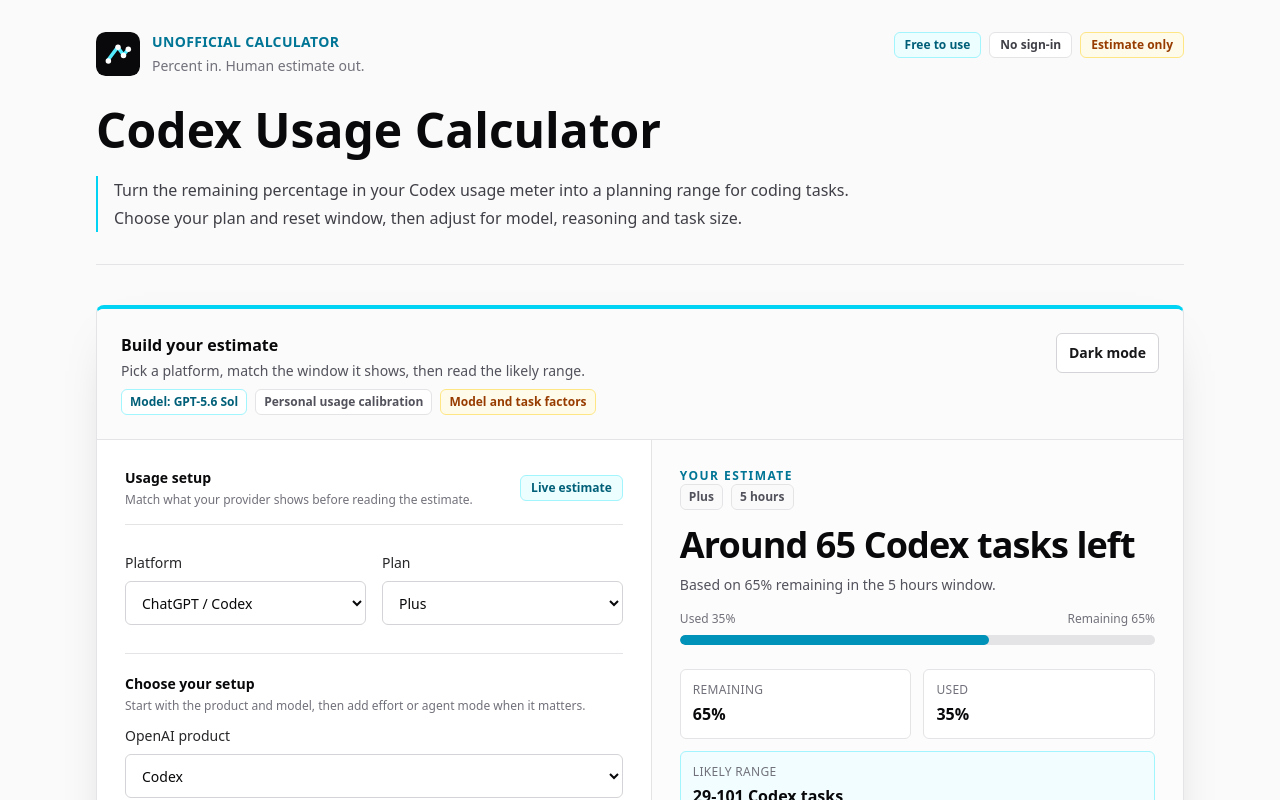
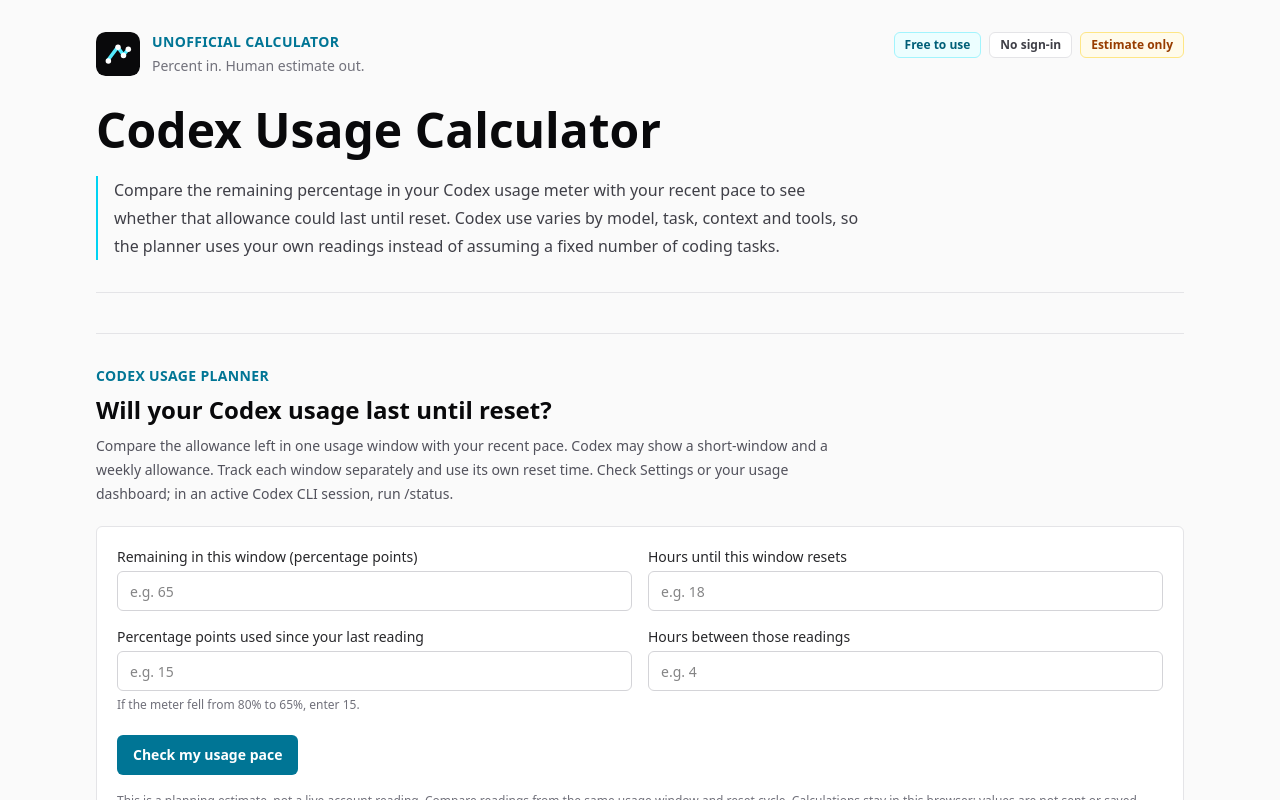
Before and after one commit to fladare124/ai-percent-to-prompts-calculator, a Next.js app: page /codex-usage-calculator in a window 1280 px wide. Shown: the top 800 px of the page. Built offline with nearby package versions, Linux system fonts and the light colour scheme.

Commit message:
Replace Codex fixed quotas with account usage planner

```diff
--- a/src/app/codex-usage-calculator/page.tsx
+++ b/src/app/codex-usage-calculator/page.tsx
@@ -3,9 +3,9 @@ import UsagePacePlanner from "@/components/UsagePacePlanner";
 import SeoCalculatorPage from "@/components/SeoCalculatorPage";
 
 export const metadata: Metadata = {
-  title: "Codex Usage Calculator and Reset Planner",
+  title: "Codex Usage Calculator: Limit and Reset Planner",
   description:
-    "Estimate remaining Codex tasks and check whether your recent usage pace may last until the next reset.",
+    "Compare your Codex usage meter with recent readings to estimate whether the 5-hour or weekly allowance can last until reset.",
   alternates: {
     canonical: "/codex-usage-calculator",
   },
@@ -15,13 +15,11 @@ export default function CodexUsageCalculatorPage() {
   return (
     <SeoCalculatorPage
       h1="Codex Usage Calculator"
-      intro="Turn the remaining percentage in your Codex usage meter into a planning range for coding tasks. Choose your plan and reset window, then adjust for model, reasoning and task size."
-      platformFocus="Codex"
-      productFocus="Codex"
-      extraTool={
+      intro="Compare the remaining percentage in your Codex usage meter with your recent pace to see whether that allowance could last until reset. Codex use varies by model, task, context and tools, so the planner uses your own readings instead of assuming a fixed number of coding tasks."
+      calculator={
         <UsagePacePlanner
           platform="Codex"
-          windowGuidance="If your usage view shows both a short window and a weekly window, calculate them separately."
+          windowGuidance="Codex may show a short-window and a weekly allowance. Track each window separately and use its own reset time. Check Settings or your usage dashboard; in an active Codex CLI session, run /status."
           sourceUrl="https://help.openai.com/en/articles/11369540-using-codex-with-your-chatgpt-plan"
           sourceLabel="Check current Codex usage and reset details"
         />
@@ -29,11 +27,12 @@ export default function CodexUsageCalculatorPage() {
       guide={{
         title: "How Codex task usage varies",
         summary:
-          "A Codex usage percentage is not a fixed number of coding tasks. The amount consumed depends on the model, reasoning, task complexity, repository context and tools used.",
+          "A Codex usage percentage is not a fixed number of coding tasks. The amount consumed depends on the model, where the task runs, task complexity, context, reasoning, speed and tools used.",
         points: [
-          "Check Settings → Usage in ChatGPT or your usage dashboard for the allowance and reset time on your account. In an active Codex CLI session, /status shows usage information.",
-          "On supported ChatGPT plans, Codex and ChatGPT Work can draw from a shared agentic allowance. ChatGPT chat messages use a different kind of limit.",
+          "Open Settings or your usage dashboard to check which allowance is active, its balance and any reset time. In an active Codex CLI session, run /status.",
+          "On plans that use shared allowances or credits, Codex can share usage with ChatGPT Work, ChatGPT for Excel and Workspace Agents when those features are available. Regular ChatGPT messages use separate limits.",
           "Choose the task size and reasoning level that match your next job. A repository-wide change can use much more than a short code edit.",
+          "This planner forecasts your recent pace in the usage window you select. It does not connect to your account or predict a fixed task count.",
         ],
         sources: [
           { label: "OpenAI guide to Codex usage", href: "https://help.openai.com/en/articles/11369540-using-codex-with-your-chatgpt-plan" },
@@ -43,14 +42,19 @@ export default function CodexUsageCalculatorPage() {
       }}
       extraFaq={[
         {
-          question: "Why can Codex estimates vary?",
+          question: "Can this calculator tell me exactly how many Codex tasks I have left?",
           answer:
-            "A short change and a long-running task can use different amounts of the shared allowance. Model, reasoning, repository size, tools and where the task runs also affect usage.",
+            "No. Task usage varies with the model, where it runs, task complexity, context, reasoning, speed and tools. Compare your current meter with an earlier reading to estimate whether your recent pace may last until reset.",
         },
         {
           question: "Where do I check my actual Codex usage?",
           answer:
-            "Use Settings → Usage in ChatGPT or the usage dashboard. In an active Codex CLI session, run /status. The values there, including any reset time, are more authoritative than this estimate.",
+            "Open Settings or your usage dashboard to see the allowance, balance and any reset time. In an active Codex CLI session, run /status. These account readings are more authoritative than this independent planner.",
+        },
+        {
+          question: "Does Codex share usage limits with ChatGPT?",
+          answer:
+            "On plans with shared allowances or credits, Codex may share usage with ChatGPT Work, ChatGPT for Excel and Workspace Agents when those features are available. Regular ChatGPT messages use separate limits.",
         },
       ]}
     />
--- a/src/components/SeoCalculatorPage.tsx
+++ b/src/components/SeoCalculatorPage.tsx
@@ -231,7 +231,7 @@ export default function SeoCalculatorPage({
                   How the estimate works
                 </h2>
                 <p className="mt-2 text-sm leading-6 text-zinc-600 dark:text-zinc-400">
-                  The calculator multiplies a reference amount for your selected plan and reset window by the remaining percentage and model or task factors. Those reference amounts are independent estimates, not live or guaranteed provider limits. The result includes an uncertainty range, and you can add two recent readings below the estimate to calculate your own usage pace.
+                  The general estimator scales a reference allowance for your selected plan and reset window by the remaining percentage and model or task factors. These values are independent planning estimates, not live or guaranteed provider limits. For a platform with an account-specific usage meter, open its dedicated calculator and compare recent readings. Where available, add your own recent activity to personalize a count estimate.
                 </p>
               </div>
               <div className="grid gap-3 sm:grid-cols-3">
--- a/src/components/UsagePacePlanner.tsx
+++ b/src/components/UsagePacePlanner.tsx
@@ -279,7 +279,8 @@ export default function UsagePacePlanner({
 
             {estimate.kind === "forecast" ? (
               <p className="mt-2">
-                To spread {estimate.remaining.toFixed(1)}% over the next{" "}
+                To spread the remaining {estimate.remaining.toFixed(1)}{" "}
+                {measurementUnit} over the next{" "}
                 {estimate.hoursUntilReset.toFixed(1)} hours, average use would
                 need to stay near or below{" "}
                 <strong>
--- a/src/lib/estimation.ts
+++ b/src/lib/estimation.ts
@@ -242,6 +242,12 @@ export function estimateUsage(input: EstimateInput): EstimateResult {
     errors.push("No base limit preset was found for this platform and plan.");
   }
 
+  if (input.platform === "Codex") {
+    errors.push(
+      "Codex task counts are not fixed across models and tasks. Use the Codex usage planner to compare your account meter with your recent pace.",
+    );
+  }
+
   if (
     input.platform === "Claude" &&
     ["claude-fable-5", "claude-fable-5-1"].includes(
--- a/src/lib/platformPresets.ts
+++ b/src/lib/platformPresets.ts
@@ -57,14 +57,14 @@ export const platformPresets: Record<PlatformName, PlatformPreset> = {
     resetWindows: ["5 hours", "Daily", "Weekly", "Monthly"],
     defaultResetWindow: "5 hours",
     limitBasis:
-      "ChatGPT chat uses the closest normalized message window. Codex, Work and workspace agents share an agentic usage and credit pool, with token-based model rates and optional Max or Ultra execution modes.",
+      "Codex usage is account-specific and depends on the model, task, context, reasoning and tools. Use the current account meter and recent readings instead of a fixed task allowance.",
     planPresets: [
-      { label: "Free", baseLimits: limits({ "5 hours": 10 }) },
-      { label: "Go", baseLimits: limits({ "5 hours": 40, Daily: 120, Weekly: 360, Monthly: 1440 }) },
-      { label: "Plus", baseLimits: limits({ "5 hours": 100, Daily: 250, Weekly: 700, Monthly: 2800 }) },
-      { label: "Pro", baseLimits: limits({ "5 hours": 2000, Daily: 5000, Weekly: 14000, Monthly: 56000 }) },
-      { label: "Business", baseLimits: limits({ "5 hours": 100, Daily: 250, Weekly: 700, Monthly: 2800 }) },
-      { label: "Enterprise / Edu", baseLimits: limits({ "5 hours": 100, Daily: 250, Weekly: 700, Monthly: 2800 }) },
+      { label: "Free", baseLimits: limits({}) },
+      { label: "Go", baseLimits: limits({}) },
+      { label: "Plus", baseLimits: limits({}) },
+      { label: "Pro", baseLimits: limits({}) },
+      { label: "Business", baseLimits: limits({}) },
+      { label: "Enterprise / Edu", baseLimits: limits({}) },
     ],
     advancedGroups: [
       {
--- a/src/lib/site.ts
+++ b/src/lib/site.ts
@@ -15,9 +15,9 @@ export const calculatorRoutes = [
   },
   {
     path: "/codex-usage-calculator",
-    title: "Codex Usage Calculator and Reset Planner",
+    title: "Codex Usage Calculator: Limit and Reset Planner",
     description:
-      "Estimate remaining Codex tasks and check whether your recent usage pace may last until the next reset.",
+      "Compare your Codex usage meter with recent readings to estimate whether the 5-hour or weekly allowance can last until reset.",
     lastModified: contentUpdatedAt,
     priority: 0.85,
   },
```
Also changed, not shown: src/components/EstimatorResult.tsx (+11 -2 lines).
